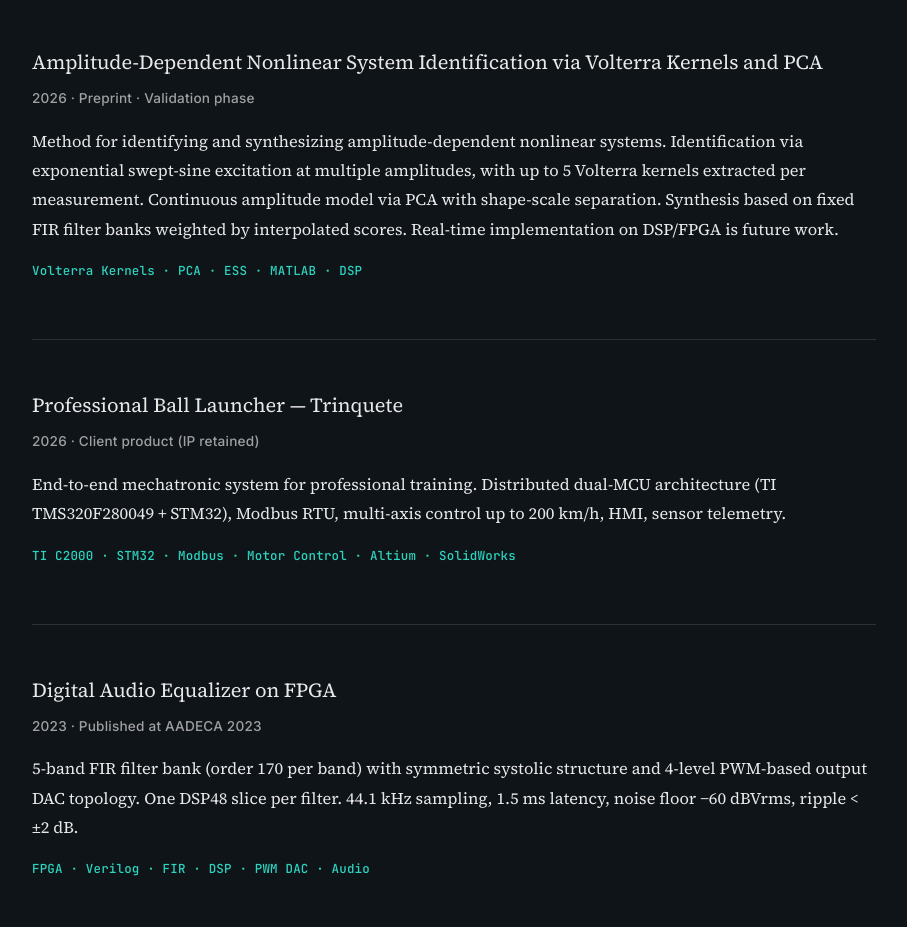
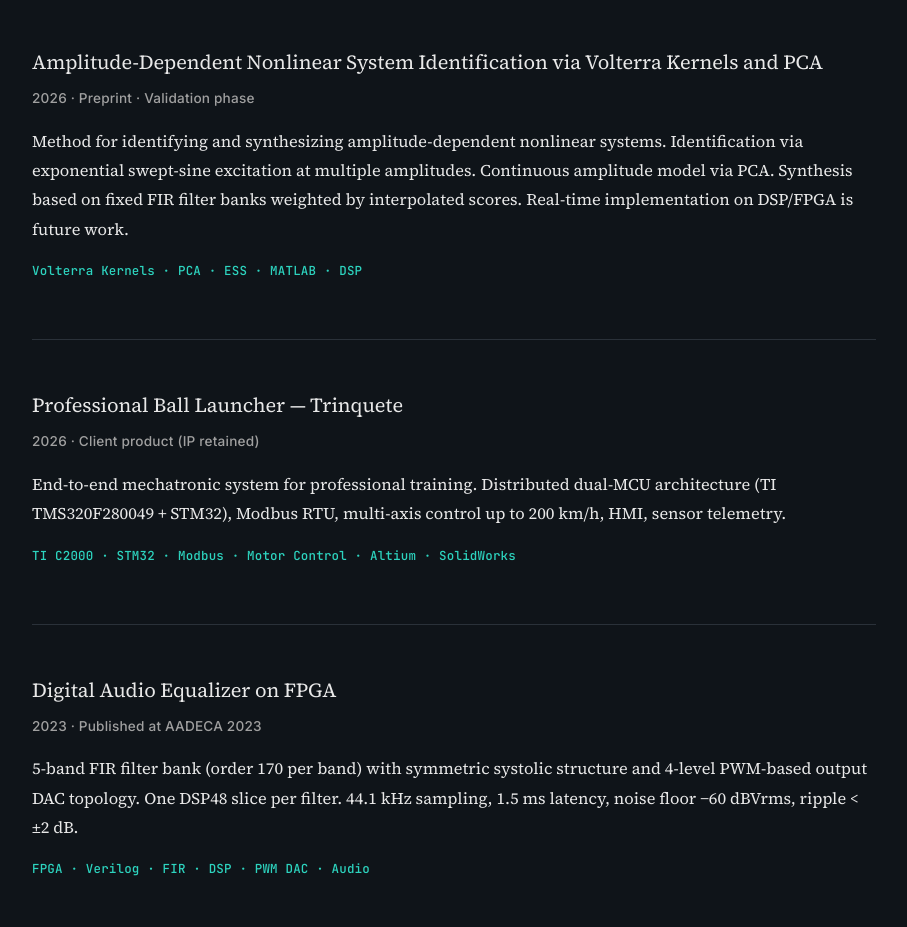
Before and after one commit to tognifrancisco/tognifrancisco.github.io, a plain HTML site: page index.html in a window 1280 px wide. Shown: the part 1350-2277 px from the top of the page, without its empty margins (186-1093 px from the left). Drawn offline with Linux system fonts and the light colour scheme; a script that the page names is missing.

Commit message:
Update index.html

```diff
--- a/index.html
+++ b/index.html
@@ -78,8 +78,7 @@
     <p>
       Method for identifying and synthesizing amplitude-dependent nonlinear
       systems. Identification via exponential swept-sine excitation at multiple
-      amplitudes, with up to 5 Volterra kernels extracted per measurement.
-      Continuous amplitude model via PCA with shape-scale separation. Synthesis
+      amplitudes. Continuous amplitude model via PCA. Synthesis
       based on fixed FIR filter banks weighted by interpolated scores. Real-time
       implementation on DSP/FPGA is future work.
     </p>
```
